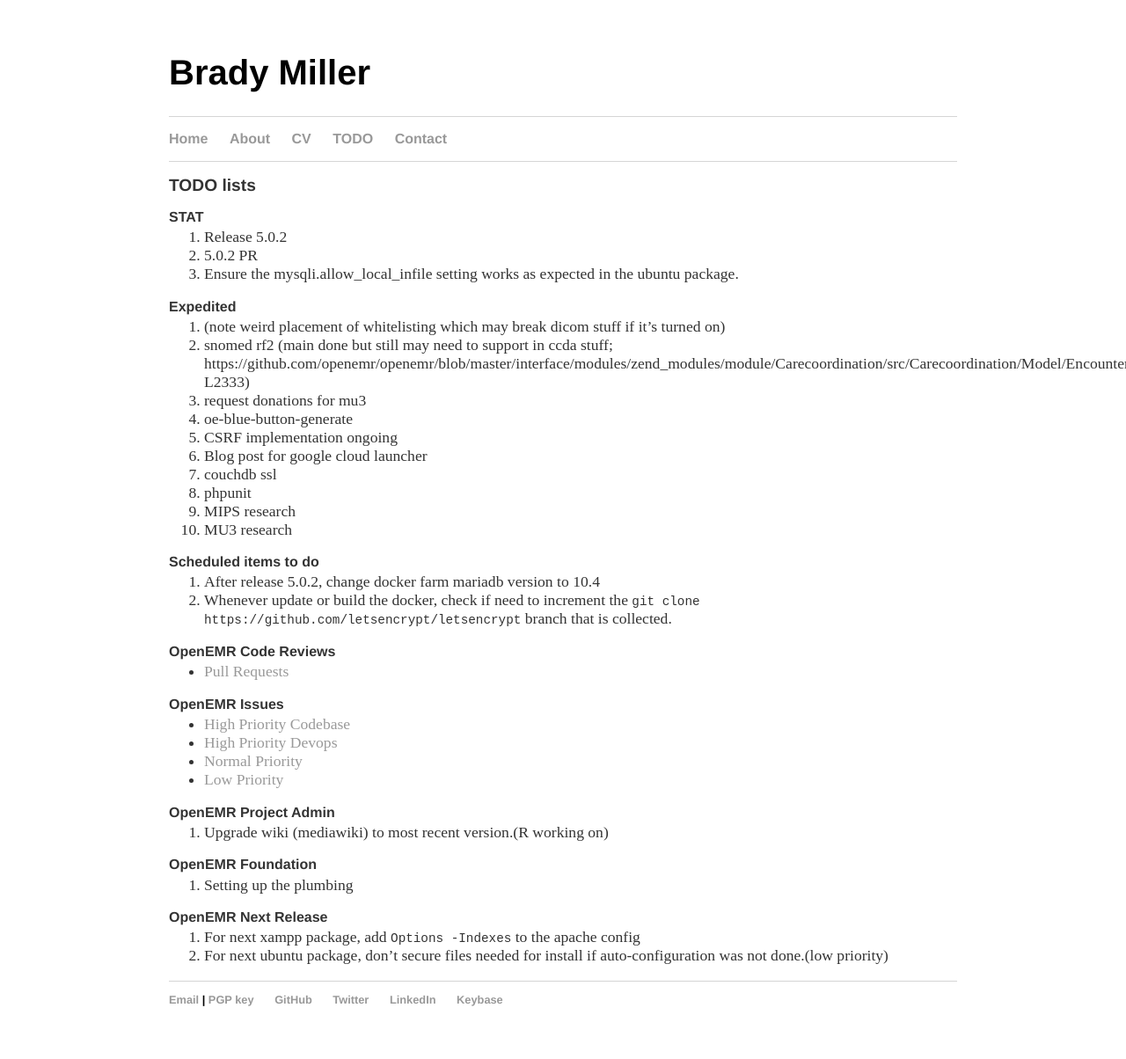
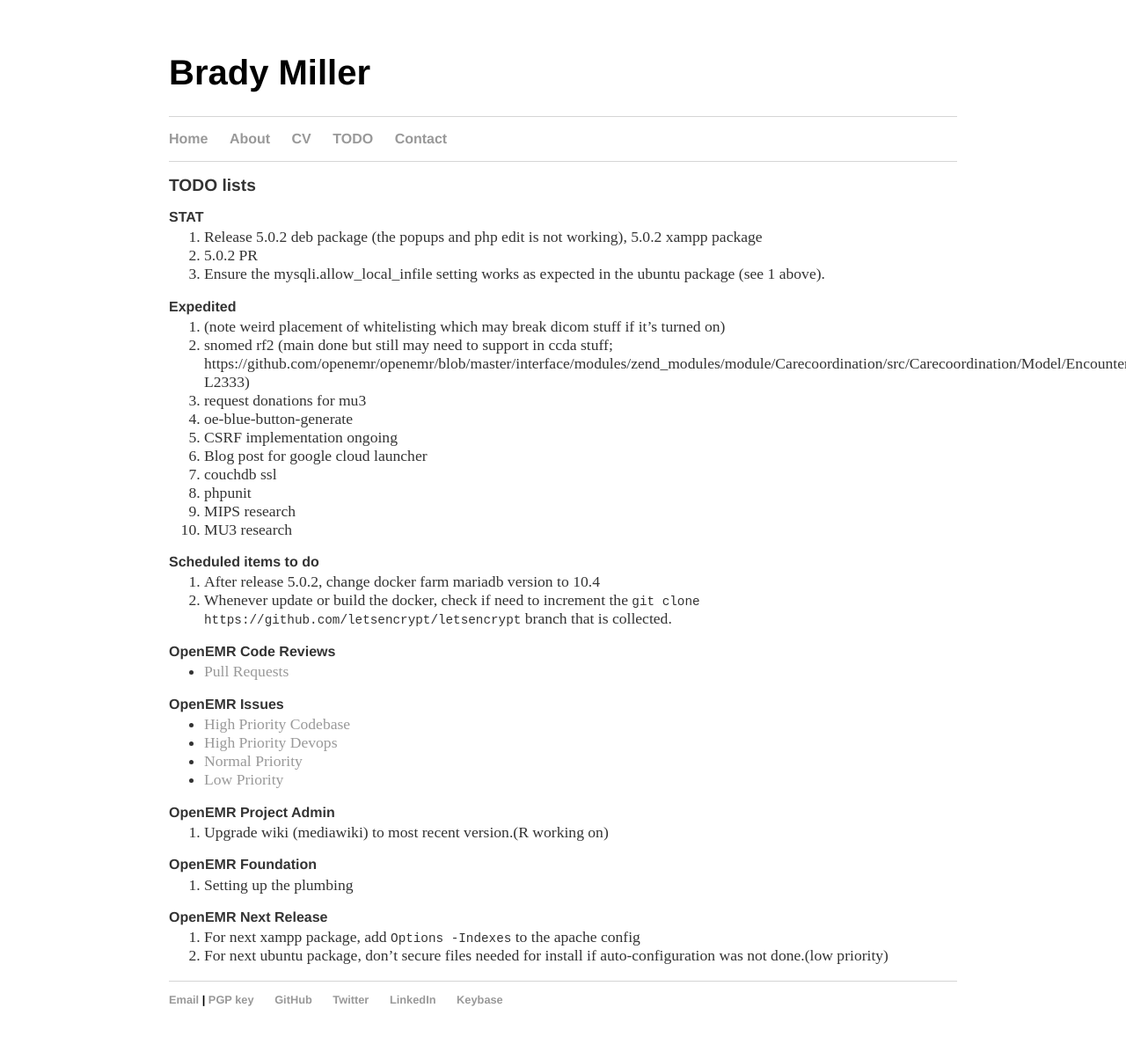
Before and after one commit to bradymiller/bradymiller.github.io, a Jekyll site: the page built from todo/index.md, in a window 1280 px wide. Shown: the whole page at 88% size. Built offline with Jekyll 4.4.1, drawn with Linux system fonts in a browser that asks for light colours; our own code applies the rules of GitHub Pages for plain Markdown files.

Commit message:
Update index.md

```diff
--- a/todo/index.md
+++ b/todo/index.md
@@ -4,9 +4,9 @@ layout: default
 ## TODO lists
 
 ### STAT
-1. Release 5.0.2
+1. Release 5.0.2 deb package (the popups and php edit is not working), 5.0.2 xampp package
 1. 5.0.2 PR
-1. Ensure the mysqli.allow_local_infile setting works as expected in the ubuntu package.
+1. Ensure the mysqli.allow_local_infile setting works as expected in the ubuntu package (see 1 above).
 
 ### Expedited
 1. (note weird placement of whitelisting which may break dicom stuff if it's turned on)
```
